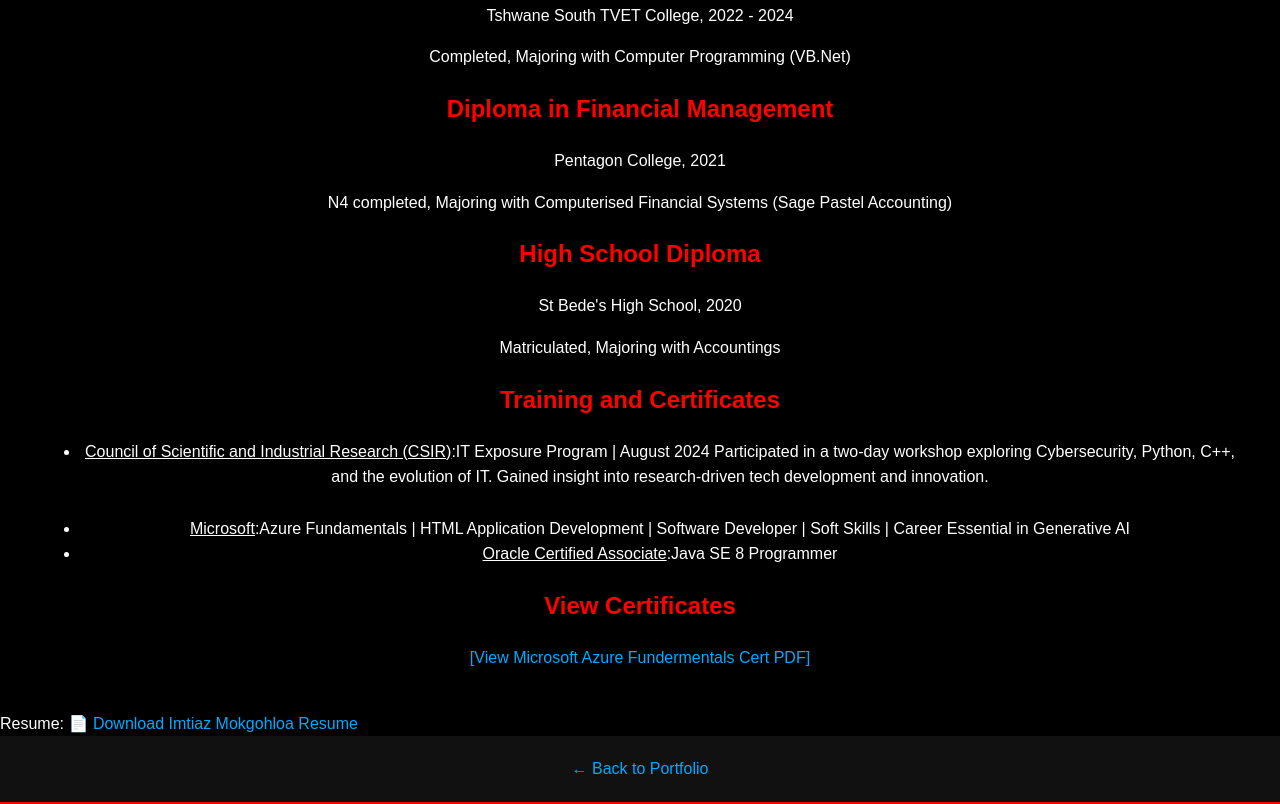
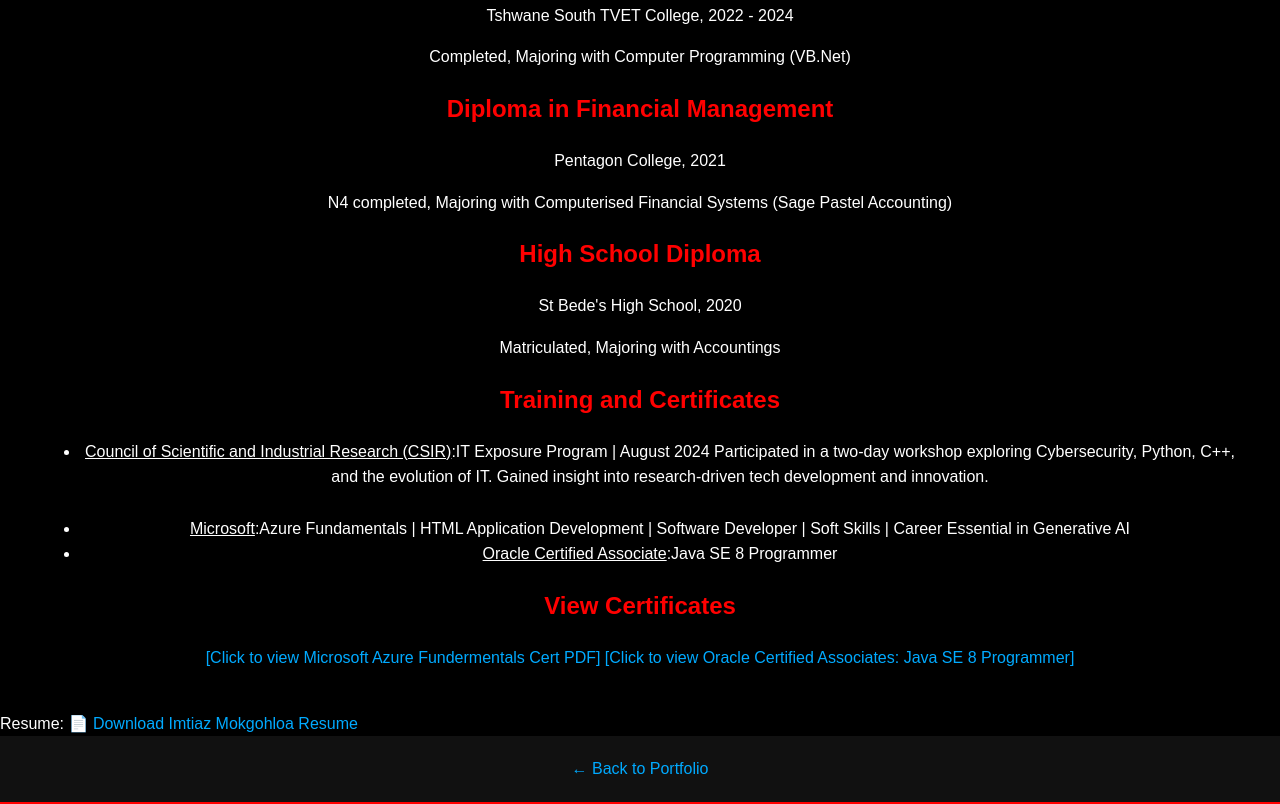
Before and after one commit to imtiazmokgohloa/Professional_Portfolio_Imtiaz_Mokgohloa, a plain HTML site: page education.html in a window 1280 px wide. Shown: the part 397-1201 px from the top of the page. Drawn offline with Linux system fonts and the light colour scheme.

Commit message:
education.html

```diff
--- a/education.html
+++ b/education.html
@@ -39,7 +39,8 @@ Gained insight into research-driven tech development and innovation.</li><br>
 </ul>
 
     <h2>View Certificates</h2>
-   <a href="Credentials Imtiaz Mokgohloa.pdf"> [View Microsoft Azure Fundermentals Cert PDF]</a>
+   <a href="Credentials Imtiaz Mokgohloa.pdf"> [Click to view Microsoft Azure Fundermentals Cert PDF]</a>
+   <a href="ImtiazMokgohloa_eCertificate.pdf"> [Click to view Oracle Certified Associates: Java SE 8 Programmer]</a>
 
   </section>
 <div>Resume: <a href="Imtiaz_Mokgohloa_Resume.pdf" download>📄 Download Imtiaz Mokgohloa Resume</a><br>
```
